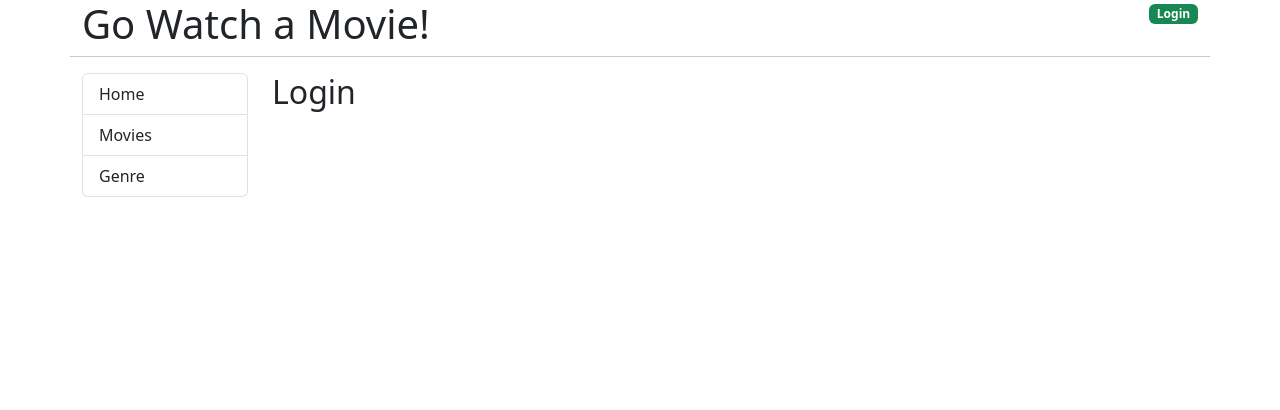
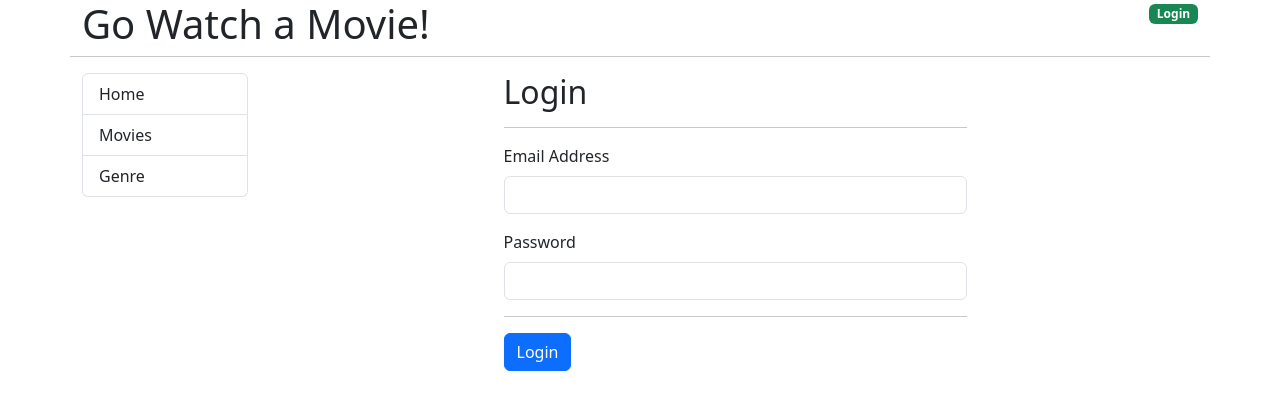
Before and after one commit to mjmyaseer/go-react-ecom, a React (Create React App) app: page /login in a window 1280 px wide. Shown: the top 410 px of the page. Built offline with nearby package versions, Linux system fonts and the light colour scheme.

Commit message:
frontend login auth dummy done

```diff
--- a/src/App.js
+++ b/src/App.js
@@ -10,7 +10,7 @@
         <h1 className="col">Go Watch a Movie!</h1>
         <div className="col text-end">
           {jwtToken === ""
-            ? <Link to="#!"><span className="badge bg-success">Login</span></Link>
+            ? <Link to="/login"><span className="badge bg-success">Login</span></Link>
             : <a href='#!'><span className='badge bg-danger'>Logout</span></a>
           }
         </div>
@@ -34,7 +34,10 @@
           </nav>
         </div>
         <div className="col-md-10">
-          <Outlet />
+          <Outlet context={{
+            jwtToken,
+            setJwtToken
+          }} />
         </div>
       </div>
     </div>
--- a/src/components/Login.js
+++ b/src/components/Login.js
@@ -1,11 +1,53 @@
-const Login = ()=>{
-    return(
-        <>
-        <div>
+import { useState } from "react";
+import Input from "./form/Input";
+import { useOutletContext } from "react-router-dom";
+
+const Login = () => {
+    const [email, setEmail] = useState("");
+    const [password, setPassword] = useState("");
+    const {setJwtToken}  = useOutletContext();
+
+    const handleSubmit = (event) => {
+        event.preventDefault();
+        console.log("email/pass",email,password)
+
+        if (email === "admin@gmail.com") {
+            setJwtToken("asd")
+        }
+    }
+
+    return (
+        <div className="col-md-6 offset-md-3">
             <h2>Login</h2>
+            <hr />
+            <form onSubmit={handleSubmit}>
+                <Input
+                    title="Email Address"
+                    name="email"
+                    type="email"
+                    className="form-control"
+                    autoComplete="email-new"
+                    onChange={(event) => setEmail(event.target.value)}
+                />
+
+                <Input
+                    title="Password"
+                    name="password"
+                    type="password"
+                    className="form-control"
+                    autoComplete="password-new"
+                    onChange={(event) => setPassword(event.target.value)}
+                />
+
+                <hr />
+                <input
+                    type="submit"
+                    className="btn btn-primary"
+                    value="Login" />
+            </form>
+
         </div>
-        </>
-    )
+    );
 }
 
 export default Login;
--- /dev/null
+++ b/src/components/form/Input.js
@@ -0,0 +1,26 @@
+import { forwardRef } from "react"
+
+const Input = forwardRef((props, ref) => {
+    return (
+        <div className="mb-3">
+            <label htmlFor={props.name} className="form-label">
+                {props.title}
+            </label>
+
+            <input
+            type={props.type}
+            name={props.name}
+            id={props.id}
+            autoComplete={props.autoComplete}
+            placeholder={props.placeholder}
+            onChange={props.onChange}
+            ref={ref}
+            value={props.value}
+            className={props.className}
+            />
+            <div className={props.errorDiv}>{props.errorMsg}</div>
+        </div>
+    )
+})
+
+export default Input;
```
